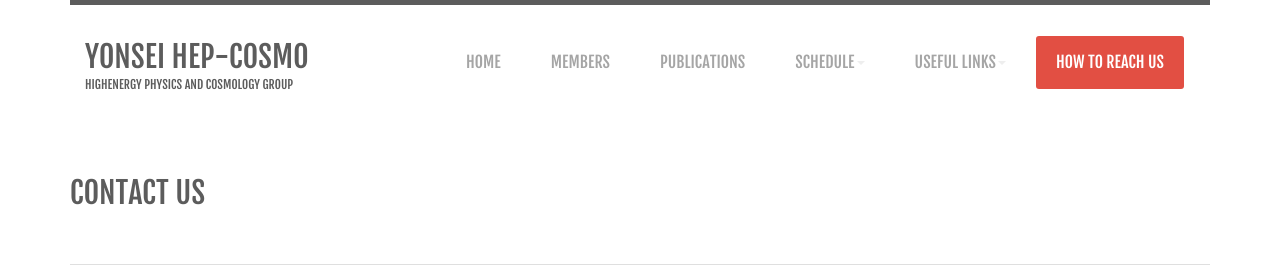
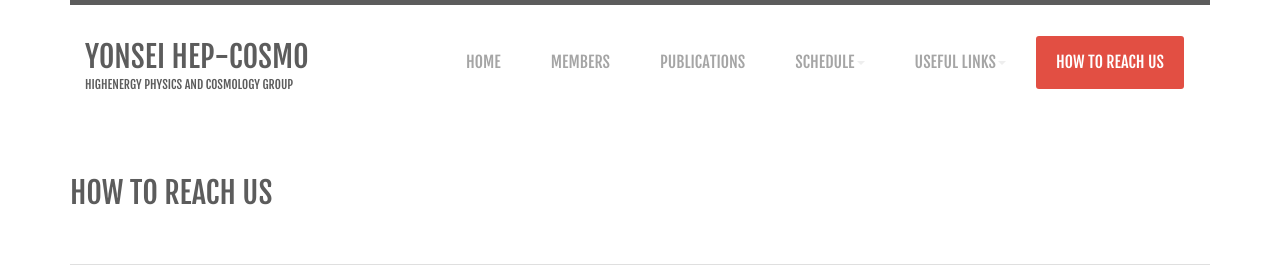
Before and after one commit to Axect/HEP_Web_Django, a Django app: page /contact in a window 1280 px wide. Shown: the top 266 px of the page. Run offline with Django 3.2, Linux system fonts and the light colour scheme; some libraries are stand-ins or nearby versions.

Commit message:
Fix Title

```diff
--- a/HEP_COSMO/templates/HEP/contact.html
+++ b/HEP_COSMO/templates/HEP/contact.html
@@ -73,7 +73,7 @@
     <div class="main-title">
         <div class="row">
             <div class="col-sm-12 col-md-9">
-                <h1>Contact Us</h1>
+                <h1>How to Reach Us</h1>
             </div>
             <div class=" col-sm-12 col-md-3">
             </div>
--- a/HEP_COSMO/templates/HEP/link.html
+++ b/HEP_COSMO/templates/HEP/link.html
@@ -73,7 +73,7 @@
     <div class="main-title">
         <div class="row">
             <div class="col-sm-12 col-md-12">
-                <h1>Links</h1>
+                <h1>Other Sites</h1>
             </div>
         </div>
     </div>
```
